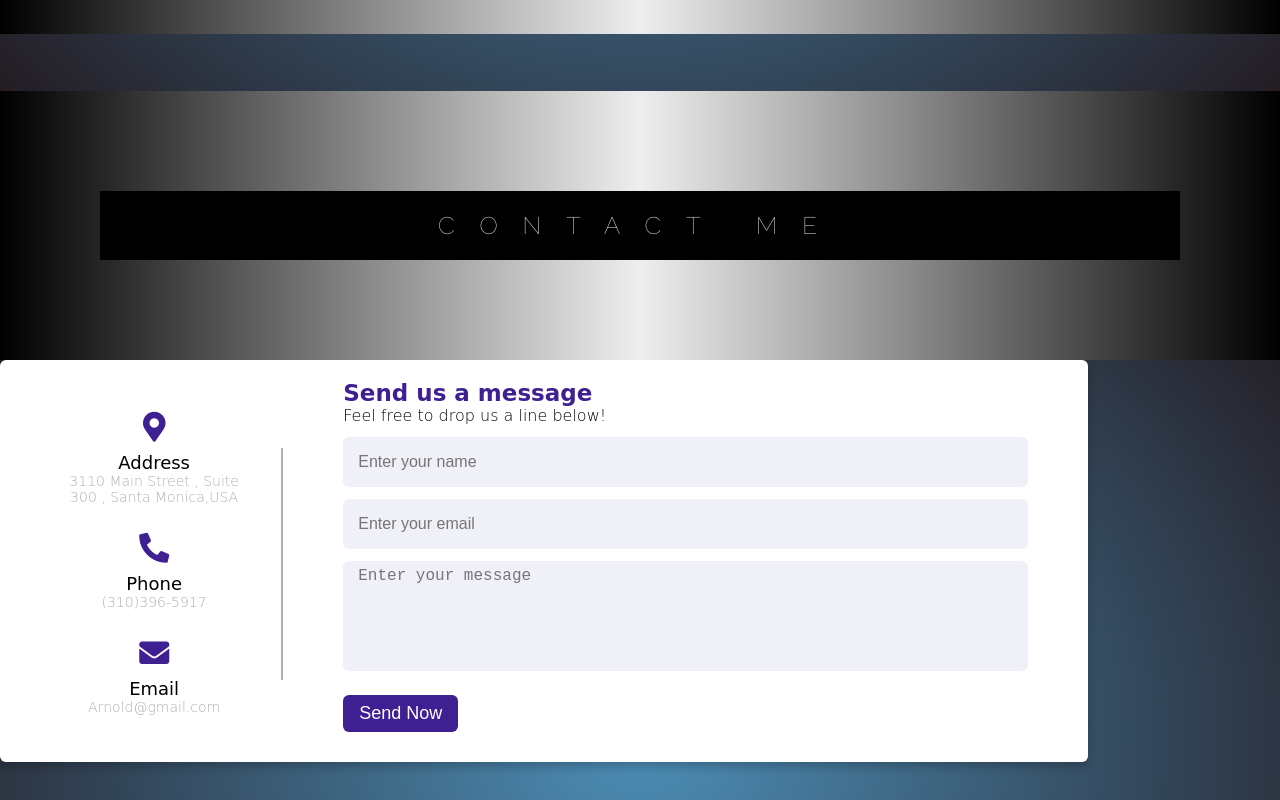
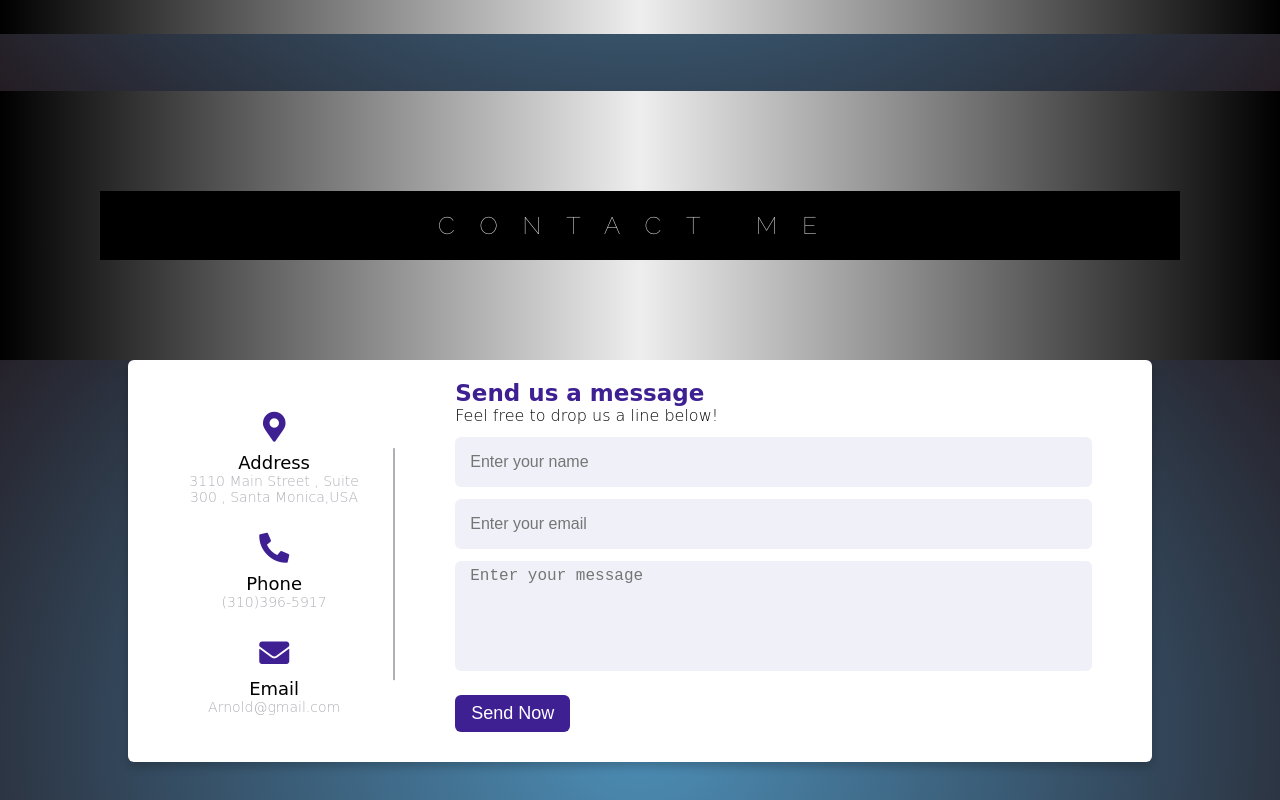
Before and after one commit to Annakol3/Web-Development-Environments, a plain HTML site: page index.html in a window 1280 px wide. Shown: the part 4076-4876 px from the top of the page. Drawn offline with Linux system fonts and the light colour scheme.

Commit message:
contect us

```diff
--- a/style.css
+++ b/style.css
@@ -180,7 +180,8 @@ h1 {
 /* Google Font CDN Link */
 @import url('https://fonts.googleapis.com/css2?family=Poppins:wght@200;300;400;500;600;700&display=swap');
 .container{
-  width: 85%;
+  width: 80%;
+  margin: auto;
   background: #fff;
   border-radius: 6px;
   padding: 20px 60px 30px 40px;
```
